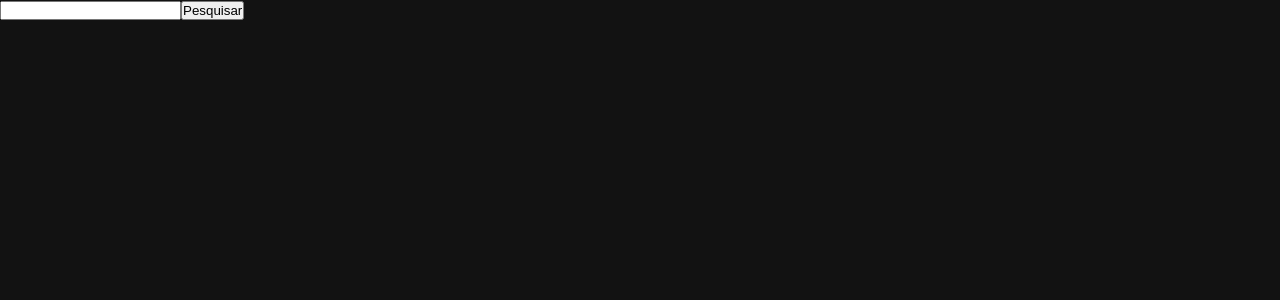
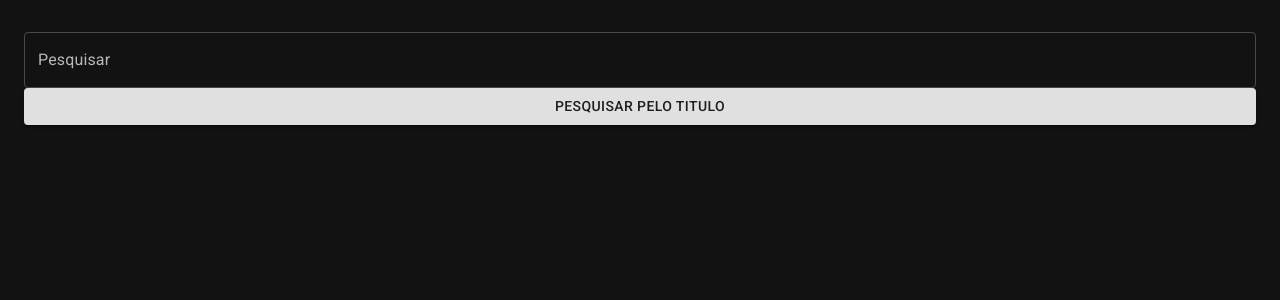
Before and after one commit to daviferreirart/YourBooks, a Next.js app in the folder web/: page /app/search in a window 1280 px wide. Shown: the top 300 px of the page. Built offline with nearby package versions, Linux system fonts and the light colour scheme.

Commit message:
render title

```diff
--- a/web/package.json
+++ b/web/package.json
@@ -15,13 +15,13 @@
     "react": "17.0.2",
     "react-dom": "17.0.2",
     "react-icons": "^4.3.1",
-    "styled-components": "^5.3.3"
+    "styled-components": "^5.3.3",
+    "axios": "^0.26.1"
   },
   "devDependencies": {
     "@types/node": "17.0.21",
     "@types/react": "17.0.40",
     "@types/styled-components": "^5.1.24",
-    "axios": "^0.26.1",
     "eslint": "8.11.0",
     "eslint-config-next": "12.1.0",
     "typescript": "4.6.2"
--- a/web/src/pages/_app.tsx
+++ b/web/src/pages/_app.tsx
@@ -1,18 +1,28 @@
 import { SessionProvider } from 'next-auth/react'
 import { AppProps } from 'next/app'
 import Head from 'next/head'
+import { createTheme, ThemeProvider } from '@material-ui/core'
 import GlobalStyles from '../styles/global'
 
 const MyApp: React.FC<AppProps> = ({ Component, pageProps: { session, ...pageProps } }) => {
+
+  const darkTheme = createTheme({
+    palette: {
+      type: 'dark',
+    }
+  });
   return (
     <>
       <Head>
         <title>Your Books</title>
       </Head>
-      <SessionProvider session={session}>
-        <Component {...pageProps} />
-        <GlobalStyles/>
-      </SessionProvider>
+      <ThemeProvider theme={darkTheme}>
+        <SessionProvider session={session}>
+          <Component {...pageProps} />
+          <GlobalStyles />
+        </SessionProvider>
+
+      </ThemeProvider>
     </>
   )
 }
--- a/web/src/pages/app/search/index.tsx
+++ b/web/src/pages/app/search/index.tsx
@@ -1,26 +1,39 @@
+import { Box, Button, Card, TextField } from '@material-ui/core';
+import { Stack, Paper } from '@mui/material'
 import React, { FormEvent, useState } from 'react';
 import { api } from '../../../services/api';
-//import { Container } from './_styles';
+import { Container } from '../../../styles/search';
 
 const Search: React.FC = () => {
   const [search, setSearch] = useState('')
-  const [livros, setLivros] = useState([])
+  const [livros, setLivros] = useState<BookData[]>([])
+
+  type BookData = {
+    title: string,
+    authors: string[]
+    publishedYear: string
+    thumbnail: string
+  }
 
 
   const handleSearch = async (event: FormEvent) => {
     event.preventDefault()
-    const { data } = await api.get(`/books/isbn/${search}`)
+    const { data } = await api.get(`/books/title/${search}`)
     console.log(data)
+    setLivros(data)
   }
   return (
-    <div>
-      <form>
-
-        <input type={'text'} value={search} onChange={(event) => setSearch(event.target.value)} />
-        <button type="submit" onClick={handleSearch}>Pesquisar</button>
-
-      </form>
-    </div>
+    <Container style={{ display: 'flex', flexDirection: 'column' }}>
+      <TextField type={'text'} value={search} onChange={(event) => setSearch(event.target.value)} variant='outlined' label={'Pesquisar'} color='primary' />
+      <Button type="submit" variant='contained' onClick={handleSearch}>Pesquisar pelo titulo</Button>
+      <Box>
+        {livros.map((livro, index) => {
+          return (
+            <Card key={index}>{livro.title}</Card>
+          )
+        })}
+      </Box>
+    </Container>
   )
 }
 
--- a/web/src/services/api.ts
+++ b/web/src/services/api.ts
@@ -1,3 +1,3 @@
 import axios from 'axios'
 
-export const api = axios.create({ baseURL: 'https://your-books-app.herokuapp.com' })
+export const api = axios.create({ baseURL: 'https://your-books-app.herokuapp.com'})
--- a/web/src/styles/search/index.ts
+++ b/web/src/styles/search/index.ts
@@ -1,6 +1,11 @@
 import styled from "styled-components";
+import { Container as MuiContainer } from '@material-ui/core'
 
+export const Container = styled(MuiContainer)`
+padding-top:32px;
+.MuiContainer-root{
+  display:flex;
+  flex-direction:column;
+}
 
-const Container = styled.div`
-display:flex;
 `
```
Also changed, not shown: web/.eslintrc.json.
